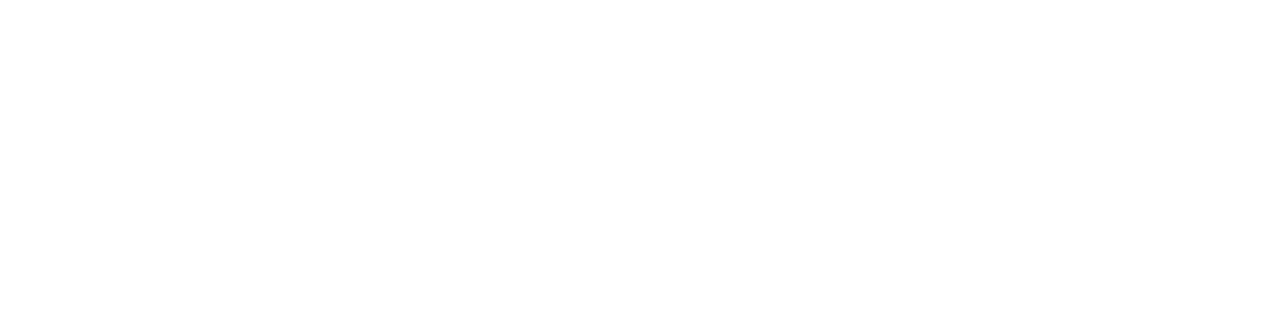
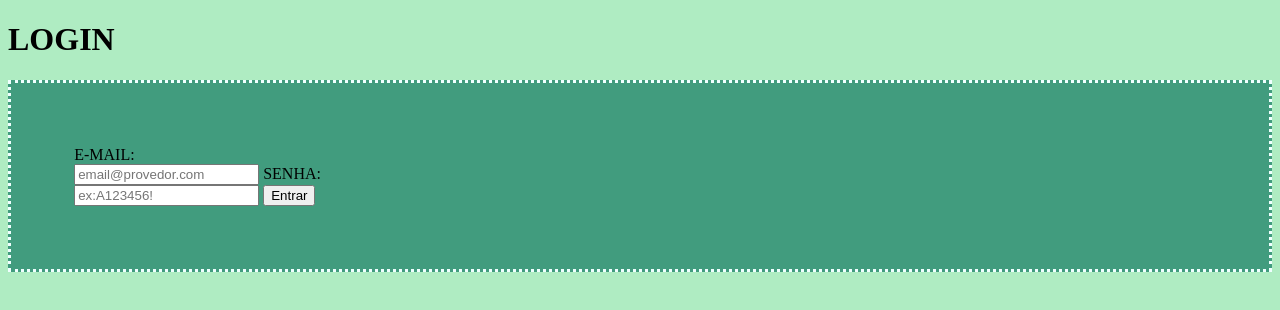
Before and after one commit to TCaredT/deznovembro, a plain HTML site: page index.html in a window 1280 px wide. Drawn offline with Linux system fonts and the light colour scheme.

Commit message:
inserção label e input de email e senha + botão entrar

```diff
--- a/index.html
+++ b/index.html
@@ -3,9 +3,34 @@
 <head>
     <meta charset="UTF-8">
     <meta name="viewport" content="width=device-width, initial-scale=1.0">
-    <title>Document</title>
+    <style>
+        body {
+            background-color: rgb(175, 236, 194);
+        }
+
+        #dadosLogin {
+            padding: 5%;
+            background-color: rgb(65, 156, 126);
+            border: dotted;
+            border-color: azure;
+        }
+    </style>
+
+    <title>Aula 10 de novembro</title>
 </head>
 <body>
 
+    <h1>LOGIN</h1>
+
+    <div id="dadosLogin">
+        <label>E-MAIL:</label> </br>
+        <input id="email"class="inputEmail" placeholder="email@provedor.com">
+        <label>SENHA:</label> </br>
+        <input id="senha"class="inputPassword" placeholder="ex:A123456!">
+
+        <button>Entrar</button>
+
+
+    </div>
 </body>
 </html>
```
